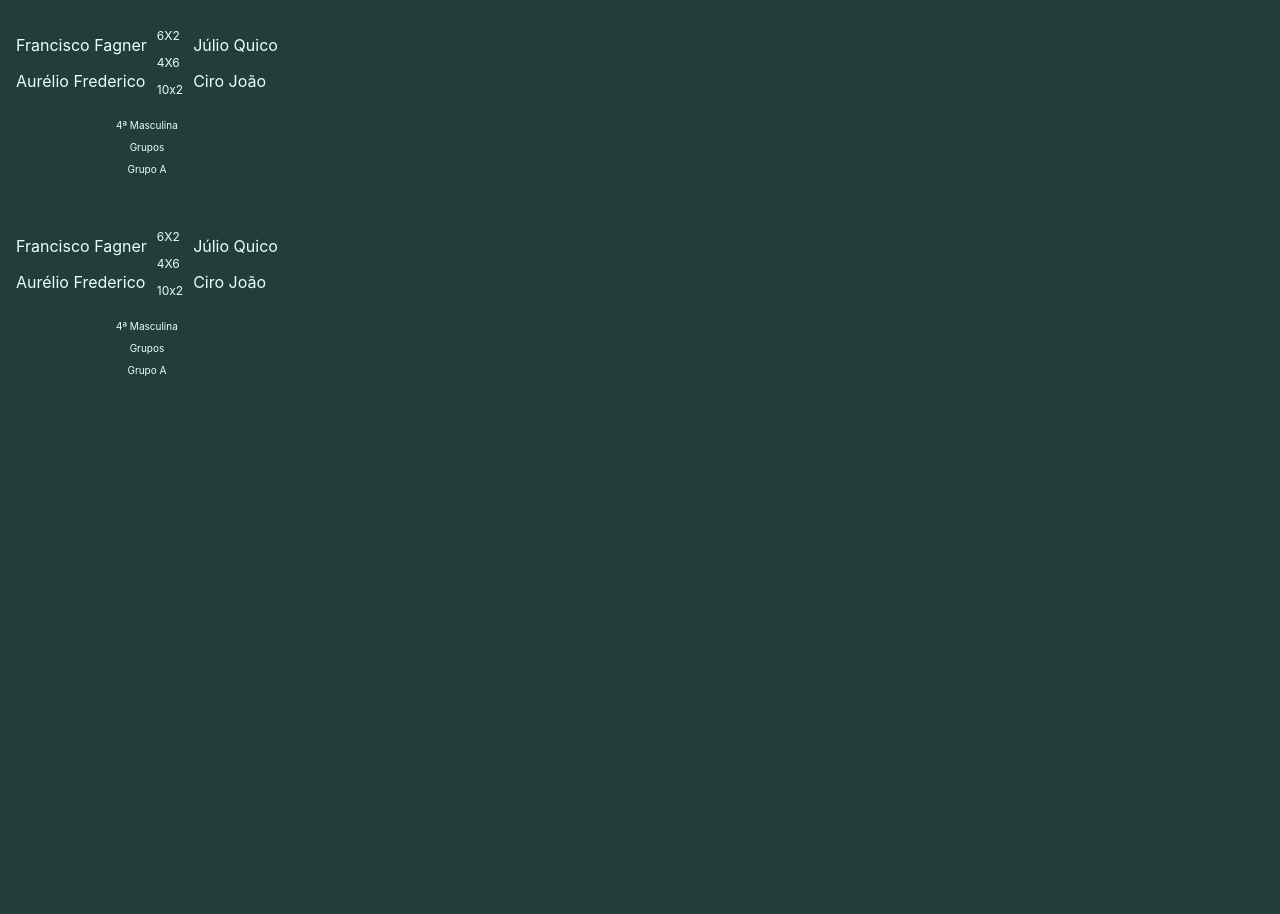
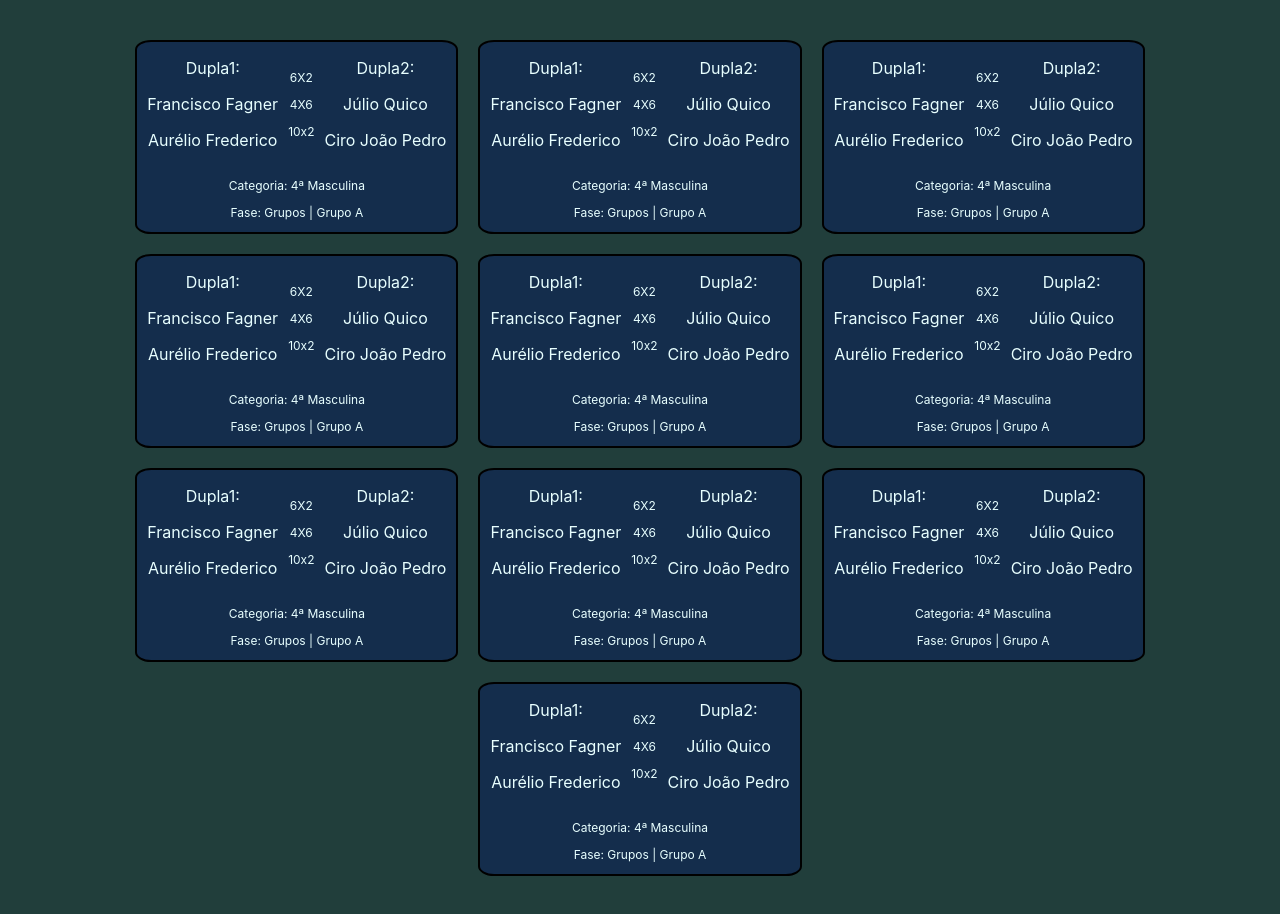
Before and after one commit to THIAGOBEPPLER/teste-react2, a React (Create React App) app: page / in a window 1280 px wide. Before the commit the page ends 800 px from the top, so only its background shows below. Built offline with nearby package versions, Linux system fonts and the light colour scheme.

Commit message:
JogoTeste.css

```diff
--- a/src/JogoTeste.css
+++ b/src/JogoTeste.css
@@ -1,36 +1,18 @@
 
-.jogo {
-    display: flex;
-    flex-direction: column;
-    align-items: center;
-    padding: 1rem;
-
-    border-radius: 5;
-    border-color: #e8ffff;
-    align-self: center;
-  }
-
-  .jogoMain {
-    display: flex;
-    flex-direction: row;
-    align-items: center;
-    padding: 0;
-    flex-grow : 2;
-    gap:10px
-  }
-
-  .jogoDesc{
-    flex-direction: column;
-    align-items: center;
-    text-align: center;
-    padding: 0;
-    flex-grow: 1;
-    gap: 1px
-  }
+    :root {
+        --cor1: #142d4c;
+        --cor2: #385170;
+        --cor3: #9fd3c7;
+        --cor4: #ececec;
+        --cor5: #213e3b;
+        --cor6: blueviolet;
+        --cor7: #1e90ff;
+      }
 
   body {
     color: #e8ffff;
     background-color: #213e3b;
+    margin: 40px;
   }
 
   .placar{
@@ -38,14 +20,39 @@
   }
 
   .jogoDesc{
-    font-size: 10px;
+    font-size: 12px;
+    text-align: center;
+    margin: 1%;
   }
 
-  .container{
+  .container {
     display: flex;
-    justify-content: space space-around;
-    align-items: center;
     flex-wrap: wrap;
-    border: 2px;
+    justify-content: center;
+    align-self: stretch;
+    gap: 20px;
+  }
+
+
+
+  .jogo {
+    height: 20%;
+    background-color: var(--cor1);
+    border: 2px solid black;
+    border-radius: 5%;
+    text-align: center;
 
   }
+
+  .jogoMain {
+    height: 60%;
+    display: flex;
+    flex-direction: row;
+    align-items: center;
+    flex-grow: 2;
+    gap:10px;
+    align-items: center;
+    margin-left: 10px;
+    margin-right: 10px;
+
+  }
--- a/src/JogoTeste.tsx
+++ b/src/JogoTeste.tsx
@@ -3,49 +3,69 @@ import { JogoModel } from "./Models/JogoModel"
 
 import "./JogoTeste.css"
 
-function JogoTeste(){
+function JogoTeste(listaJogos: Array<JogoModel>){
 
-    let jogo = setJogo();
 
-    let teste = jogo.placar;
+    if(Object.keys(listaJogos).length === 0){
+
+        let auxList = new Array<JogoModel>;
+
+        auxList.push(setJogo());
+        auxList.push(setJogo());
+        auxList.push(setJogo());
+        auxList.push(setJogo());
+        auxList.push(setJogo());
+        auxList.push(setJogo());
+        auxList.push(setJogo());
+        auxList.push(setJogo());
+        auxList.push(setJogo());
+        auxList.push(setJogo());
+
+
+        listaJogos = auxList;
+    }
 
     return(
-        <div className="container">
+        <div className="container" >
+
+            {listaJogos.map((jogo)=> {
+                return(
+
                     <div className="jogo">
                         <div className="jogoMain">
                             <div className="dupla">
-                        {/* <p> Dupla1: </p> */}
+                                <p> Dupla1: </p>
                                 <p>{jogo.dupla1.jogador1} </p>
                                 <p>{jogo.dupla1.jogador2} </p>
                             </div>
 
                             <div className="placar">
 
-                        {teste.map((i) => {
+                                {jogo.placar.map((p) => {
                                     return (
-                                <p> {i}  </p>
+                                        <p> {p}  </p>
                                     );
                                 })}
 
                             </div>
 
                             <div className="dupla">
-                        {/* <p>Dupla2: </p> */}
+                                <p>Dupla2: </p>
                                 <p>{jogo.dupla2.jogador1} </p>
                                 <p>{jogo.dupla2.jogador2} </p>
                             </div>
 
-
-
                         </div>
 
                         <div className="jogoDesc">
-                    <p>{jogo.categoria}</p>
-                    <p>{jogo.fase}</p>
-                    <p>{jogo.grupo}</p>
-
+                            <p>Categoria: {jogo.categoria}</p>
+                            <p>Fase: {jogo.fase} | {jogo.grupo}</p>
                         </div>
                     </div>
+                )
+            })}
+
+
         </div>
 
 
@@ -55,7 +75,7 @@ function JogoTeste(){
 function setJogo(): JogoModel{
 
     let dupla1 = new DuplaModel("Francisco Fagner","Aurélio Frederico");
-    let dupla2 = new DuplaModel("Júlio Quico","Ciro João");
+    let dupla2 = new DuplaModel("Júlio Quico","Ciro João Pedro");
     let placar = [ "6X2","4X6","10x2"];
     let categoria = "4ª Masculina";
     let fase = "Grupos";
--- a/src/index.tsx
+++ b/src/index.tsx
@@ -4,6 +4,7 @@ import './index.css';
 import App from './App';
 import reportWebVitals from './reportWebVitals';
 import JogoTeste from './JogoTeste';
+import { JogoModel } from './Models/JogoModel';
 
 const root = ReactDOM.createRoot(
   document.getElementById('root') as HTMLElement
@@ -11,8 +12,7 @@ const root = ReactDOM.createRoot(
 root.render(
   <React.StrictMode>
     {/* <App /> */}
-    <JogoTeste />
-    <JogoTeste />
+    <JogoTeste {...new Array<JogoModel>} />
   </React.StrictMode>
 );
 
```
Lines whose indentation alone changed are shown as unchanged.
